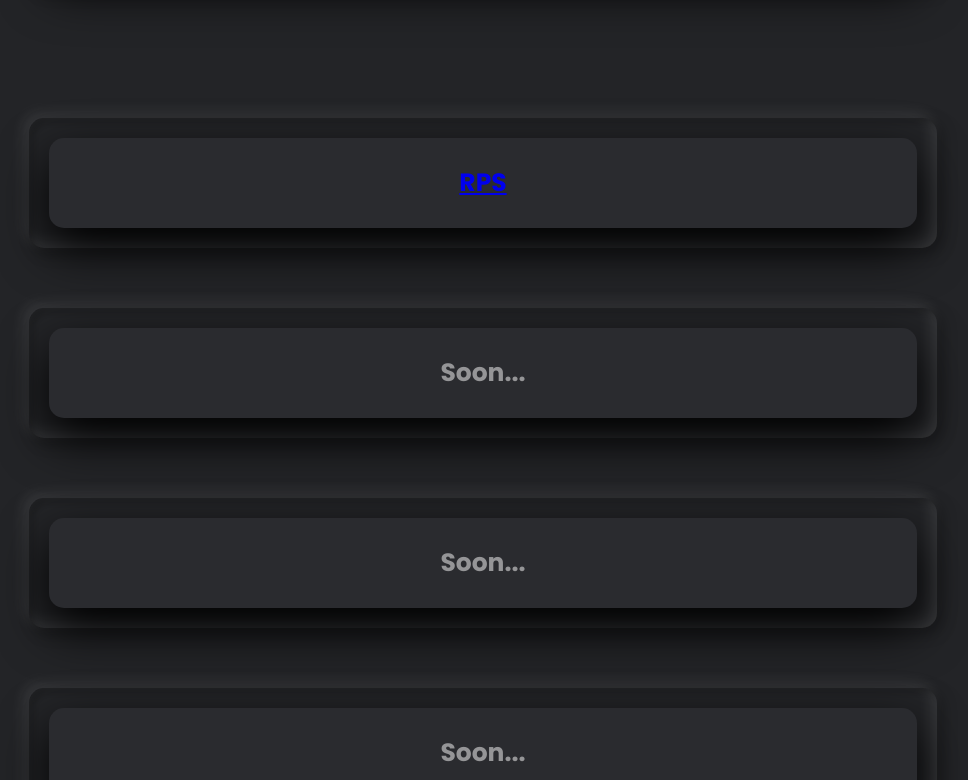
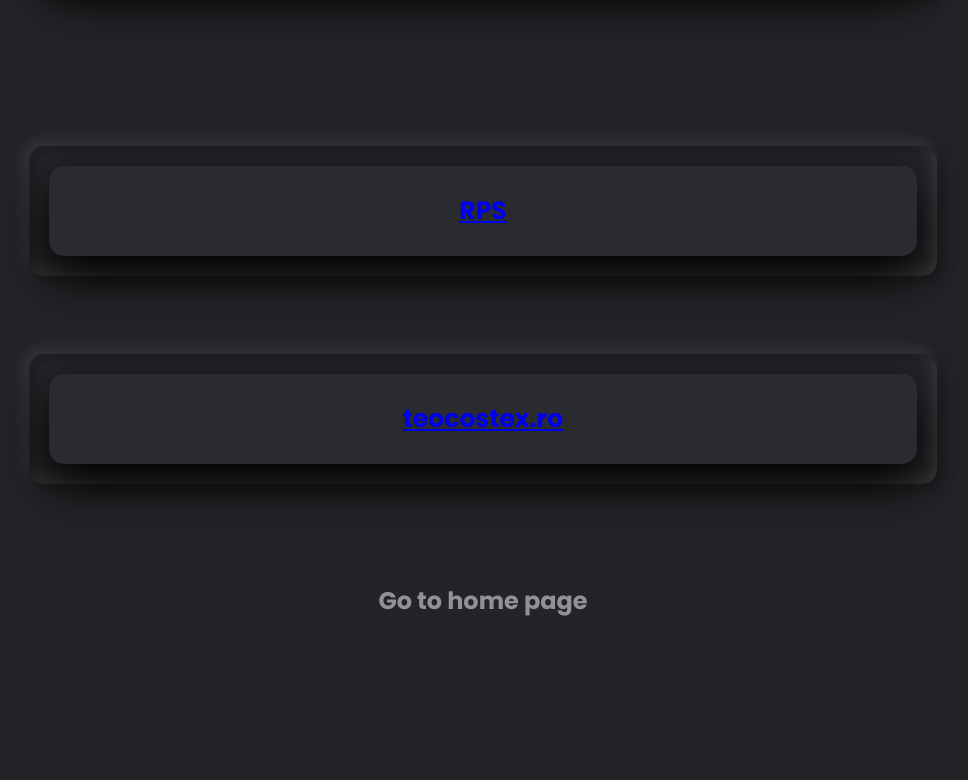
Before and after one commit to DanielDXB/dxb_com, a website: page mywork.html in a window 1280 px wide. Shown: the part 172-952 px from the top of the page, without its empty margins (157-1125 px from the left). After the commit the page ends 800 px from the top, so only its background shows below. Drawn offline with Linux system fonts and the light colour scheme.

Commit message:
Update mywork.html

```diff
--- a/mywork.html
+++ b/mywork.html
@@ -30,25 +30,7 @@
         <div class="workbox">
             <div class="workcard">
             <div class="workcontent">
-                <h1>Soon...</h1>
-            </div>
-            </div>
-        </div>
-    </div>
-    <div class="workcontainer">
-        <div class="workbox">
-            <div class="workcard">
-            <div class="workcontent">
-                <h1>Soon...</h1>
-            </div>
-            </div>
-        </div>
-    </div>
-    <div class="workcontainer">
-        <div class="workbox">
-            <div class="workcard">
-            <div class="workcontent">
-                <h1>Soon...</h1>
+                <h1><a href="http://www.teocostex.ro/">teocostex.ro</h1>
             </div>
             </div>
         </div>
```
